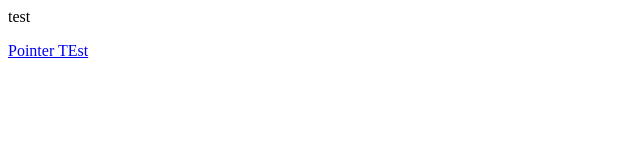
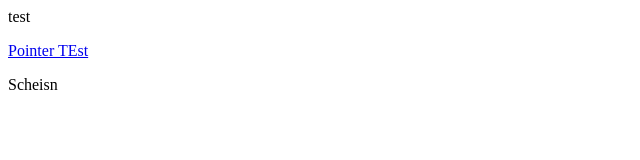
Before and after one commit to UuBroot/DarkWeb, a plain HTML site: page index.html in a window 1280 px wide. Shown: the full height of the page, 0-640 px from the left. Drawn offline with Linux system fonts and the light colour scheme.

Commit message:
Update index.html

```diff
--- a/index.html
+++ b/index.html
@@ -1,4 +1,5 @@
 <html>
   <p>test</p>
   <a href="https://pointerpointer.com">Pointer TEst</a>
+  <p>Scheisn</p>
 </html>
```
